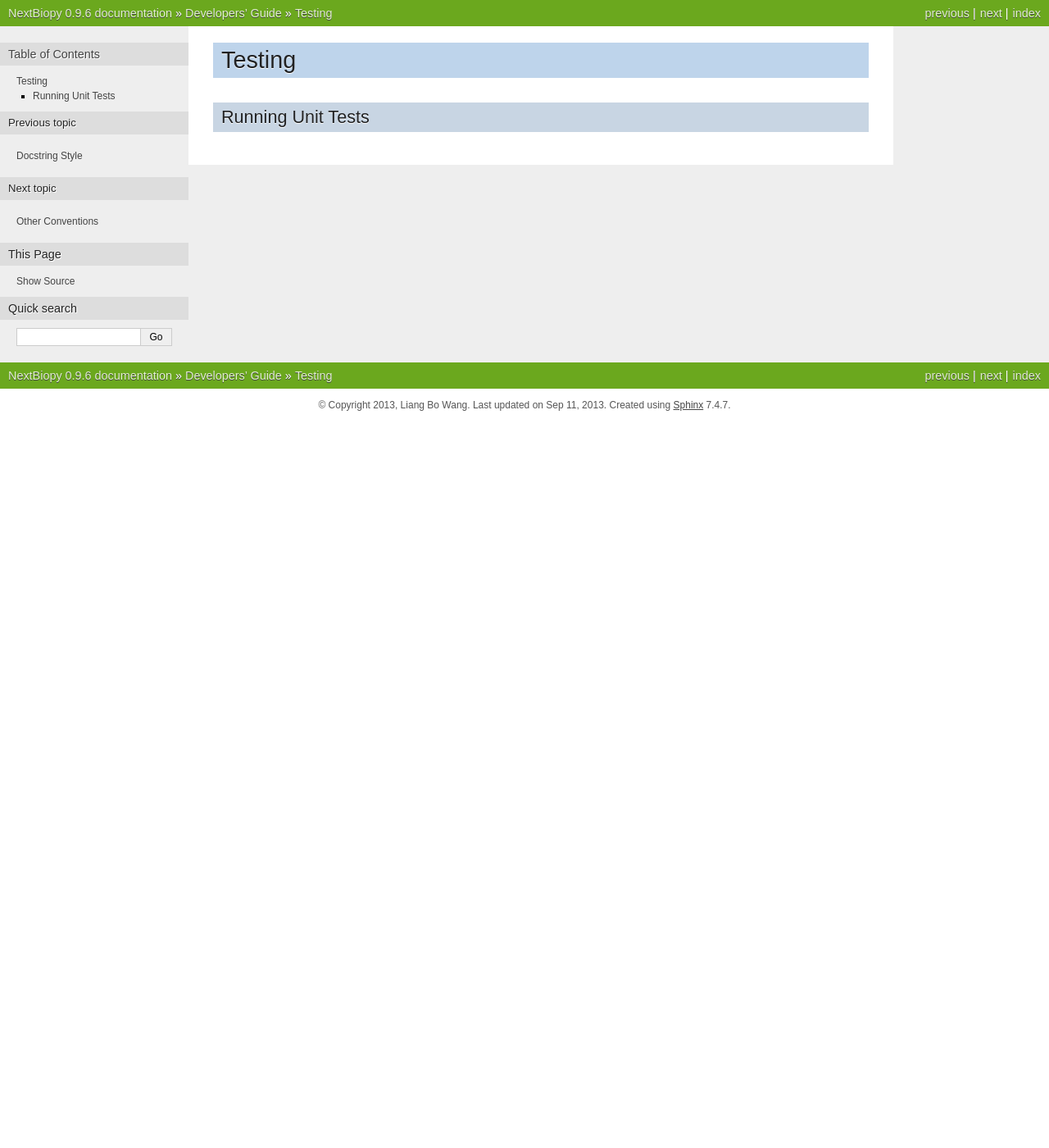
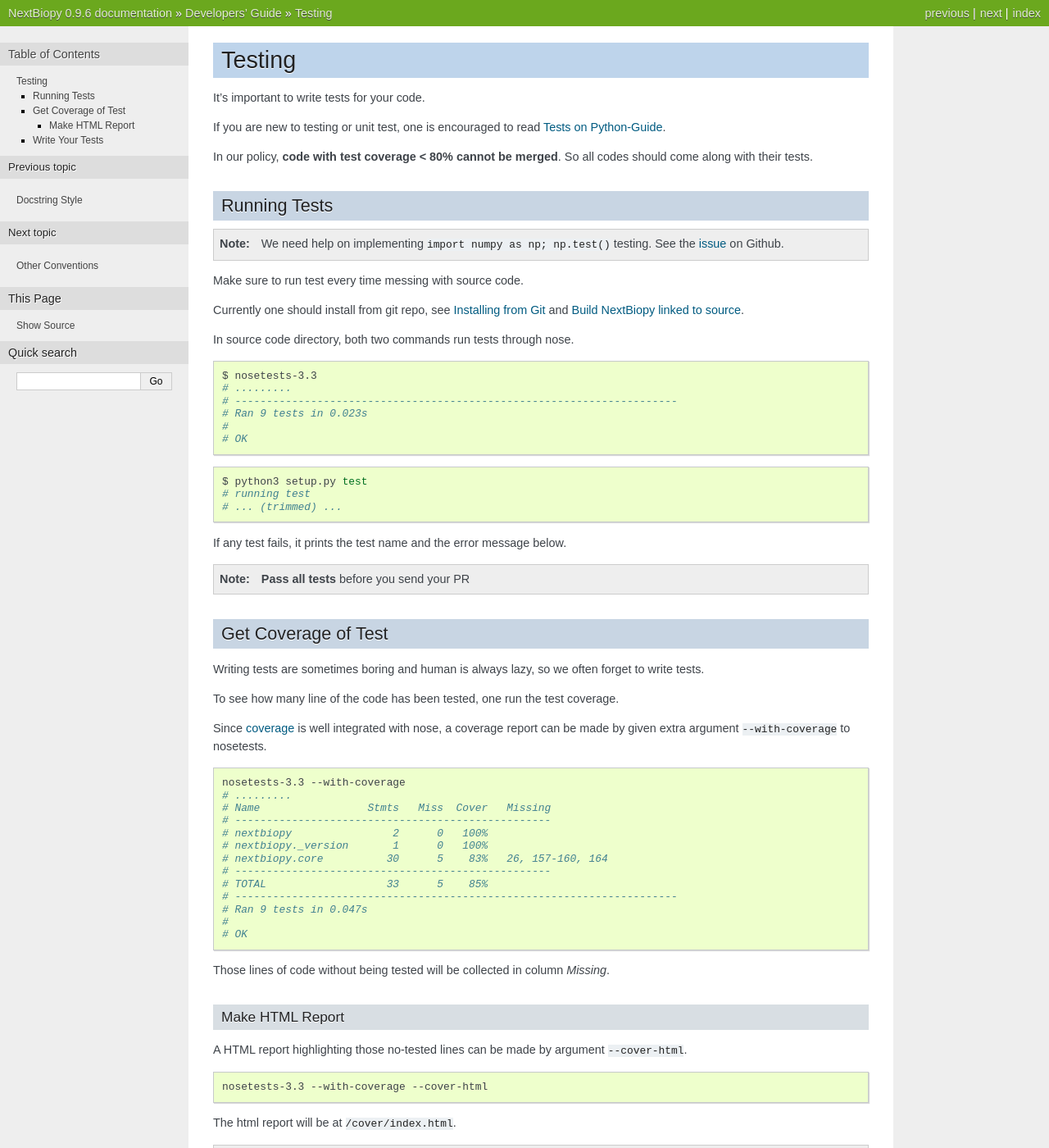
Before and after one commit to mauriceling/nextbiopy, a Sphinx documentation site: the page built from docs/DEVELOP/testing.rst, in a window 1280 px wide and 1400 px high. Shown: the whole window at 82% size. Built offline with Sphinx 7.4.7, drawn with Linux system fonts in a browser that asks for light colours; some of the changed text lies outside the part shown.

Commit message:
finish doc for testing guideline

```diff
--- a/docs/DEVELOP/testing.rst
+++ b/docs/DEVELOP/testing.rst
@@ -2,8 +2,113 @@
 Testing
 #######
 
+It's important to write tests for your code.
+
+If you are new to testing or unit test, one is encouraged to read
+`Tests on Python-Guide <http://docs.python-guide.org/en/latest/writing/tests/>`__.
+
+In our policy, **code with test coverage < 80% cannot be merged**. So all codes should come along with their tests.
 
 .. _testing:
 
-Running Unit Tests
-==================
+Running Tests
+=============
+
+.. note::
+    We need help on implementing ``import numpy as np; np.test()`` testing.
+    See the `issue <https://github.com/nextbiopy/nextbiopy/issues/4>`__ on Github.
+
+Make sure to run test every time messing with source code.
+
+Currently one should install from git repo,
+see :ref:`Installing from Git <install_git>` and :ref:`build_develop_env`.
+
+In source code directory, both two commands run tests through nose.
+
+.. code-block:: bash
+
+    $ nosetests-3.3
+    # .........
+    # ----------------------------------------------------------------------
+    # Ran 9 tests in 0.023s
+    #
+    # OK
+
+.. code-block:: bash
+
+    $ python3 setup.py test
+    # running test
+    # ... (trimmed) ...
+
+If any test fails, it prints the test name and the error message below.
+
+.. note:: **Pass all tests** before you send your PR
+
+
+.. _coverage:
+
+Get Coverage of Test
+====================
+
+Writing tests are sometimes boring and human is always lazy,
+so we often forget to write tests.
+
+To see how many line of the code has been tested, one run the test coverage.
+
+Since `coverage <http://nedbatchelder.com/code/coverage/>`__ is well integrated with nose,
+a coverage report can be made by given extra argument ``--with-coverage`` to nosetests.
+
+.. code-block:: bash
+
+    nosetests-3.3 --with-coverage
+    # .........
+    # Name                 Stmts   Miss  Cover   Missing
+    # --------------------------------------------------
+    # nextbiopy                2      0   100%
+    # nextbiopy._version       1      0   100%
+    # nextbiopy.core          30      5    83%   26, 157-160, 164
+    # --------------------------------------------------
+    # TOTAL                   33      5    85%
+    # ----------------------------------------------------------------------
+    # Ran 9 tests in 0.047s
+    #
+    # OK
+
+Those lines of code without being tested will be collected in column *Missing*.
+
+Make HTML Report
+----------------
+
+A HTML report highlighting those no-tested lines can be made by argument ``--cover-html``.
+
+.. code-block:: bash
+
+    nosetests-3.3 --with-coverage --cover-html
+
+The html report will be at ``/cover/index.html``.
+
+.. note:: **Coverage > 80%** before you send your PR.
+
+
+
+Write Your Tests
+================
+
+see package `nose <http://nose.readthedocs.org/en/latest/>`__ and
+module :py:mod:`unittest` of Python standard library to write your own tests.
+
+Tests are put in a folder ``test`` under the module you test,
+and its filename should start with ``test_``.
+
+For example,
+
+- test for ``nextbiopy/core.py`` goes to ``nextbiopy/test/test_core.py``
+- test for ``nextbiopy/io/fasta.py`` goes to ``nextbiopy/io/test/test_fasta.py``
+
+And nose provides a way to test a specific case, using Python path rule.
+
+.. code-block:: bash
+
+    nosetests-3.3 -v nextbiopy                                      # only this module
+    nosetests-3.3 -v nextbiopy.test.test_core                       # only this test file
+    nosetests-3.3 -v nextbiopy.test.test_core.TestCoreFormatError   # only this unittest case
```
